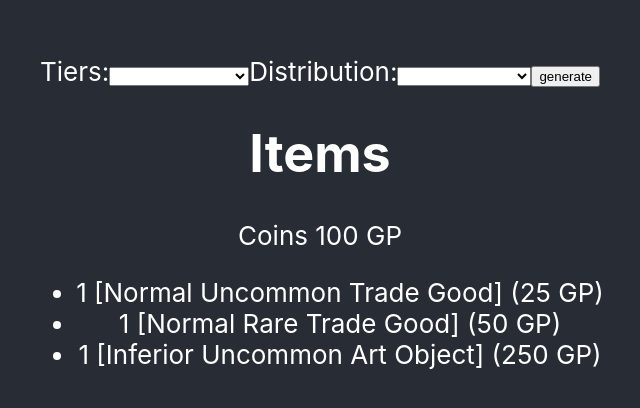
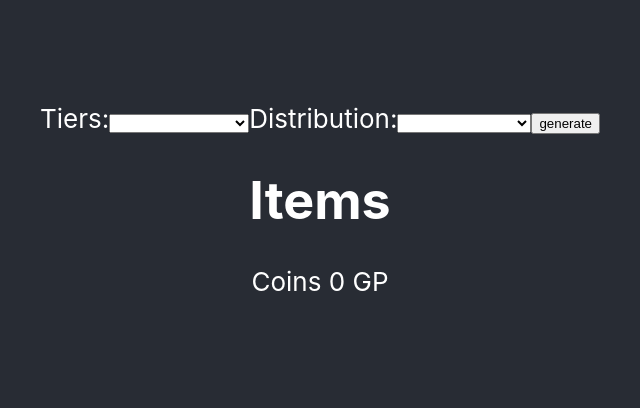
Before and after one commit to mvillaronga/treasure-generator, a React (Create React App) app: page / in a window 1280 px wide. Shown: the part 174-582 px from the top of the page, without its empty margins (320-960 px from the left). Built offline with nearby package versions, Linux system fonts and the light colour scheme.

Commit message:
tiers and dist functional

```diff
--- a/src/GeneratorController.js
+++ b/src/GeneratorController.js
@@ -1,26 +1,38 @@
 import React from 'react'
 import ParamsForm from './ParamsForm.js'
-import {rollTreasure, tiers, distribution} from './treasure.js'
+import { rollTreasure, tiers, distribution } from './treasure.js';
 
 class GeneratorController extends React.Component {
   constructor(props) {
     super(props);
 
-    this.treasure = rollTreasure(tiers[2], 1, 2, distribution[1])
-    this.items = this.treasure.items.map((item) =>
-      <li>1 [{item.quality} {item.rarity} {item.type}] ({item.value} GP)</li>)
+    this.default_treasure = {coins: 0, items: []}
 
+    this.state = {
+      treasure: this.default_treasure
+    }
+
+    this.handleParamsChanged = this.handleParamsChanged.bind(this)
   }
+
+  handleParamsChanged = (tier, dist) => {
+    var t = rollTreasure(tiers[tier], 1, 2, distribution[dist])
+    this.setState({treasure:t})
+  }
+
 
   render() {
     return (
       <header className="App-header">
 
-        <ParamsForm />
+        <ParamsForm onParamsChanged={this.handleParamsChanged}/>
 
         <h1>Items</h1>
-        <div>Coins {this.treasure.coins} GP</div>
-        <ul>{this.items}</ul>
+        <div>Coins {this.state.treasure.coins} GP</div>
+        <ul>{
+          this.state.treasure.items.map((item, idx) =>
+            <li key={idx}>1 [{item.quality} {item.rarity} {item.type}] ({item.value} GP)</li>) }
+        </ul>
       </header>
     )
   }
--- a/src/ParamsForm.js
+++ b/src/ParamsForm.js
@@ -11,12 +11,13 @@ class ParamsForm extends React.Component {
     }
 
     this.handleInputChange = this.handleInputChange.bind(this)
+    this.handleSubmit = this.handleSubmit.bind(this)
 
     this.tier_select = tiers.map((item, idx) =>
-      <option value={idx}>{item.title} ({item.start} - {item.end})</option>
+      <option value={idx} key={idx}>{item.title} ({item.start} - {item.end})</option>
     )
     this.dist_select = distribution.map((item, idx) =>
-      <option value={idx}>{item.name}</option>
+      <option value={idx} key={idx}>{item.name}</option>
     )
   }
 
@@ -28,9 +29,15 @@ class ParamsForm extends React.Component {
       [name]: value    });
   }
 
+  handleSubmit(event) {
+    event.preventDefault();
+    console.log("this.handleSubmit")
+    this.props.onParamsChanged(this.state.tier, this.state.distribution)
+  }
+
   render() {
     return (
-    <form>
+    <form onSubmit={this.handleSubmit}>
       <label>
         Tiers:
         <select
--- a/src/treasure.js
+++ b/src/treasure.js
@@ -31,6 +31,7 @@ export var distribution = [
 ]
 
 export function rollTreasure(tier, coinsDice, objectDice, dist) {
+  console.log('roll treasure')
   var treasure = {}
 
   treasure.coins = rollSum(coinsDice) * tier.coin
```
